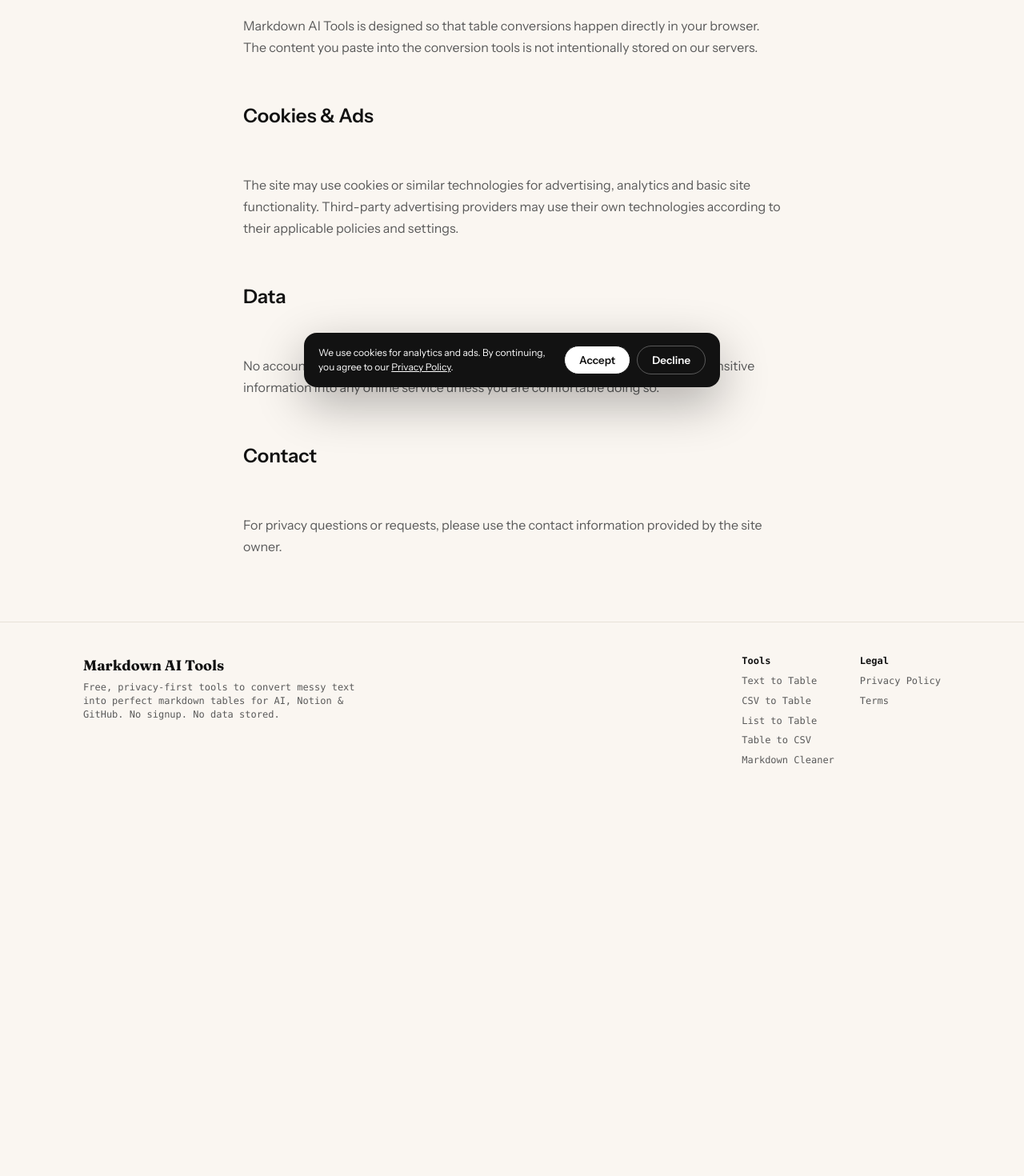
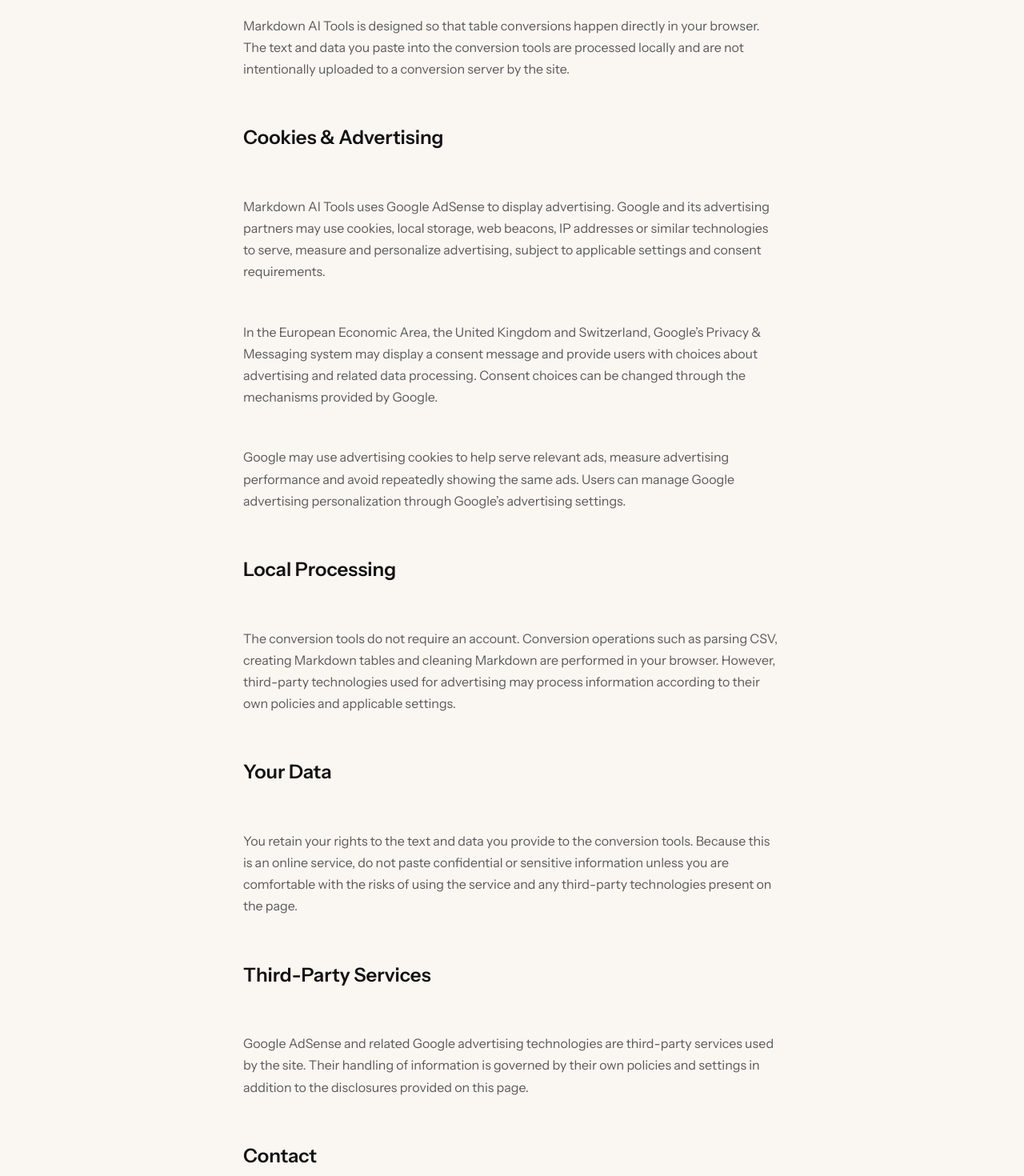
Before and after one commit to lecodev-26/markdown-ai-tools, a React (Vite) app: page /privacy in a window 1280 px wide. Shown: the part 300-1770 px from the top of the page at 80% size. Before the commit the page ends 1299 px from the top, so only its background shows below. Built offline with nearby package versions, Linux system fonts and the light colour scheme.

Commit message:
align privacy and consent handling

```diff
--- a/src/App.jsx
+++ b/src/App.jsx
@@ -10,13 +10,18 @@
 import MarkdownCleaner from './pages/MarkdownCleaner.jsx'
 import Privacy from './pages/Privacy.jsx'
 import Terms from './pages/Terms.jsx'
-import CookieBanner from './components/CookieBanner.jsx'
 
-export default function App(){
+export default function App() {
   return (
     <>
       <Header />
-      <main style={{minHeight:'80vh', padding:'32px 0 64px'}}>
+
+      <main
+        style={{
+          minHeight: '80vh',
+          padding: '32px 0 64px'
+        }}
+      >
         <Routes>
           <Route path="/" element={<Home />} />
           <Route path="/text-to-table" element={<TextToTable />} />
@@ -28,8 +33,8 @@
           <Route path="/terms" element={<Terms />} />
         </Routes>
       </main>
+
       <Footer />
-      <CookieBanner />
     </>
   )
 }
--- a/src/components/CookieBanner.jsx
+++ /dev/null
@@ -1,22 +0,0 @@
-import React, { useState, useEffect } from 'react'
-import { Link } from 'react-router-dom'
-
-export default function CookieBanner(){
-  const [show, setShow] = useState(false)
-  useEffect(()=>{
-    const c = localStorage.getItem('cookie-consent')
-    if(!c) setShow(true)
-  },[])
-  if(!show) return null
-  return (
-    <div style={{position:'fixed', bottom:16, left:16, right:16, maxWidth:520, margin:'0 auto', zIndex:100, background:'var(--ink)', color:'white', borderRadius:16, padding:'16px 18px', display:'flex', gap:16, alignItems:'flex-start', boxShadow:'0 20px 60px rgba(0,0,0,0.3)'}}>
-      <div className="small" style={{lineHeight:1.5}}>
-        We use cookies for analytics and ads. By continuing, you agree to our <Link to="/privacy" style={{textDecoration:'underline'}}>Privacy Policy</Link>.
-      </div>
-      <div style={{display:'flex', gap:8, flexShrink:0}}>
-        <button className="btn btn-ghost" style={{height:36, background:'white', color:'var(--ink)'}} onClick={()=>{localStorage.setItem('cookie-consent','yes'); setShow(false)}}>Accept</button>
-        <button className="btn btn-ghost" style={{height:36, borderColor:'rgba(255,255,255,0.3)', color:'white'}} onClick={()=>{localStorage.setItem('cookie-consent','no'); setShow(false)}}>Decline</button>
-      </div>
-    </div>
-  )
-}
--- a/src/components/Footer.jsx
+++ b/src/components/Footer.jsx
@@ -1,29 +1,104 @@
 import React from 'react'
 import { Link } from 'react-router-dom'
 
-export default function Footer(){
+export default function Footer() {
   return (
-    <footer style={{borderTop:'1px solid var(--line)', padding:'40px 0'}}>
-      <div className="container" style={{display:'flex', justifyContent:'space-between', flexWrap:'wrap', gap:24}}>
+    <footer
+      style={{
+        borderTop: '1px solid var(--line)',
+        padding: '40px 0'
+      }}
+    >
+      <div
+        className="container"
+        style={{
+          display: 'flex',
+          justifyContent: 'space-between',
+          flexWrap: 'wrap',
+          gap: 24
+        }}
+      >
         <div>
-          <div style={{fontFamily:'var(--font-display)', fontWeight:700, fontSize:18}}>Markdown AI Tools</div>
-          <div className="small muted mono" style={{marginTop:6, maxWidth:360}}>
-            Free, privacy-first tools to convert messy text into perfect markdown tables for AI, Notion & GitHub. No signup. No data stored.
+          <div
+            style={{
+              fontFamily: 'var(--font-display)',
+              fontWeight: 700,
+              fontSize: 18
+            }}
+          >
+            Markdown AI Tools
+          </div>
+
+          <div
+            className="small muted mono"
+            style={{
+              marginTop: 6,
+              maxWidth: 360
+            }}
+          >
+            Free, privacy-first tools to convert messy text into clean
+            Markdown tables for AI, Notion & GitHub. No signup. Your
+            conversion input stays in your browser.
           </div>
         </div>
-        <div style={{display:'flex', gap:32}} className="small mono">
-          <div style={{display:'flex', flexDirection:'column', gap:8}}>
-            <span style={{fontWeight:700}}>Tools</span>
-            <Link to="/text-to-table" className="muted">Text to Table</Link>
-            <Link to="/csv-to-table" className="muted">CSV to Table</Link>
-            <Link to="/list-to-table" className="muted">List to Table</Link>
-            <Link to="/table-to-csv" className="muted">Table to CSV</Link>
-            <Link to="/cleaner" className="muted">Markdown Cleaner</Link>
+
+        <div
+          style={{
+            display: 'flex',
+            gap: 32
+          }}
+          className="small mono"
+        >
+          <div
+            style={{
+              display: 'flex',
+              flexDirection: 'column',
+              gap: 8
+            }}
+          >
+            <span style={{ fontWeight: 700 }}>
+              Tools
+            </span>
+
+            <Link to="/text-to-table" className="muted">
+              Text to Table
+            </Link>
+
+            <Link to="/csv-to-table" className="muted">
+              CSV to Table
+            </Link>
+
+            <Link to="/list-to-table" className="muted">
+              List to Table
+            </Link>
+
+            <Link to="/table-to-csv" className="muted">
+              Table to CSV
+            </Link>
+
+            <Link to="/cleaner" className="muted">
+              Markdown Cleaner
+            </Link>
           </div>
-          <div style={{display:'flex', flexDirection:'column', gap:8}}>
-            <span style={{fontWeight:700}}>Legal</span>
-            <Link to="/privacy" className="muted">Privacy Policy</Link>
-            <Link to="/terms" className="muted">Terms</Link>
+
+          <div
+            style={{
+              display: 'flex',
+              flexDirection: 'column',
+              gap: 8
+            }}
+          >
+            <span style={{ fontWeight: 700 }}>
+              Legal
+            </span>
+
+            <Link to="/privacy" className="muted">
+              Privacy Policy
+            </Link>
+
+            <Link to="/terms" className="muted">
+              Terms
+            </Link>
           </div>
         </div>
       </div>
--- a/src/pages/Privacy.jsx
+++ b/src/pages/Privacy.jsx
@@ -5,54 +5,130 @@
   return (
     <div
       className="container"
-      style={{ maxWidth: 720, lineHeight: 1.7 }}
+      style={{
+        maxWidth: 720,
+        lineHeight: 1.7
+      }}
     >
       <SEO
         title="Privacy Policy — Markdown AI Tools"
         description="Read the Markdown AI Tools privacy policy and learn how browser-based conversions, cookies and advertising are handled."
       />
 
-      <h1 className="h1">Privacy Policy</h1>
+      <h1 className="h1">
+        Privacy Policy
+      </h1>
 
       <p
         className="small mono muted"
         style={{ marginTop: 8 }}
       >
-        Last updated: May 13, 2026
+        Last updated: September 24, 2026
       </p>
 
       <div
-        style={{ marginTop: 24, display: 'grid', gap: 16 }}
         className="muted"
+        style={{
+          marginTop: 24,
+          display: 'grid',
+          gap: 16
+        }}
       >
         <p>
           Markdown AI Tools is designed so that table conversions happen
-          directly in your browser. The content you paste into the conversion
-          tools is not intentionally stored on our servers.
+          directly in your browser. The text and data you paste into the
+          conversion tools are processed locally and are not intentionally
+          uploaded to a conversion server by the site.
         </p>
 
-        <h2 style={{ fontWeight: 700, color: 'var(--ink)' }}>
-          Cookies & Ads
+        <h2
+          style={{
+            fontWeight: 700,
+            color: 'var(--ink)'
+          }}
+        >
+          Cookies & Advertising
         </h2>
 
         <p>
-          The site may use cookies or similar technologies for advertising,
-          analytics and basic site functionality. Third-party advertising
-          providers may use their own technologies according to their
-          applicable policies and settings.
+          Markdown AI Tools uses Google AdSense to display advertising.
+          Google and its advertising partners may use cookies, local storage,
+          web beacons, IP addresses or similar technologies to serve, measure
+          and personalize advertising, subject to applicable settings and
+          consent requirements.
         </p>
 
-        <h2 style={{ fontWeight: 700, color: 'var(--ink)' }}>
-          Data
+        <p>
+          In the European Economic Area, the United Kingdom and Switzerland,
+          Google’s Privacy &amp; Messaging system may display a consent message
+          and provide users with choices about advertising and related data
+          processing. Consent choices can be changed through the mechanisms
+          provided by Google.
+        </p>
+
+        <p>
+          Google may use advertising cookies to help serve relevant ads,
+          measure advertising performance and avoid repeatedly showing the same
+          ads. Users can manage Google advertising personalization through
+          Google’s advertising settings.
+        </p>
+
+        <h2
+          style={{
+            fontWeight: 700,
+            color: 'var(--ink)'
+          }}
+        >
+          Local Processing
         </h2>
 
         <p>
-          No account is required to use the conversion tools. Do not paste
-          confidential or sensitive information into any online service unless
-          you are comfortable doing so.
+          The conversion tools do not require an account. Conversion operations
+          such as parsing CSV, creating Markdown tables and cleaning Markdown
+          are performed in your browser. However, third-party technologies
+          used for advertising may process information according to their own
+          policies and applicable settings.
         </p>
 
-        <h2 style={{ fontWeight: 700, color: 'var(--ink)' }}>
+        <h2
+          style={{
+            fontWeight: 700,
+            color: 'var(--ink)'
+          }}
+        >
+          Your Data
+        </h2>
+
+        <p>
+          You retain your rights to the text and data you provide to the
+          conversion tools. Because this is an online service, do not paste
+          confidential or sensitive information unless you are comfortable with
+          the risks of using the service and any third-party technologies
+          present on the page.
+        </p>
+
+        <h2
+          style={{
+            fontWeight: 700,
+            color: 'var(--ink)'
+          }}
+        >
+          Third-Party Services
+        </h2>
+
+        <p>
+          Google AdSense and related Google advertising technologies are
+          third-party services used by the site. Their handling of information
+          is governed by their own policies and settings in addition to the
+          disclosures provided on this page.
+        </p>
+
+        <h2
+          style={{
+            fontWeight: 700,
+            color: 'var(--ink)'
+          }}
+        >
           Contact
         </h2>
 
```
